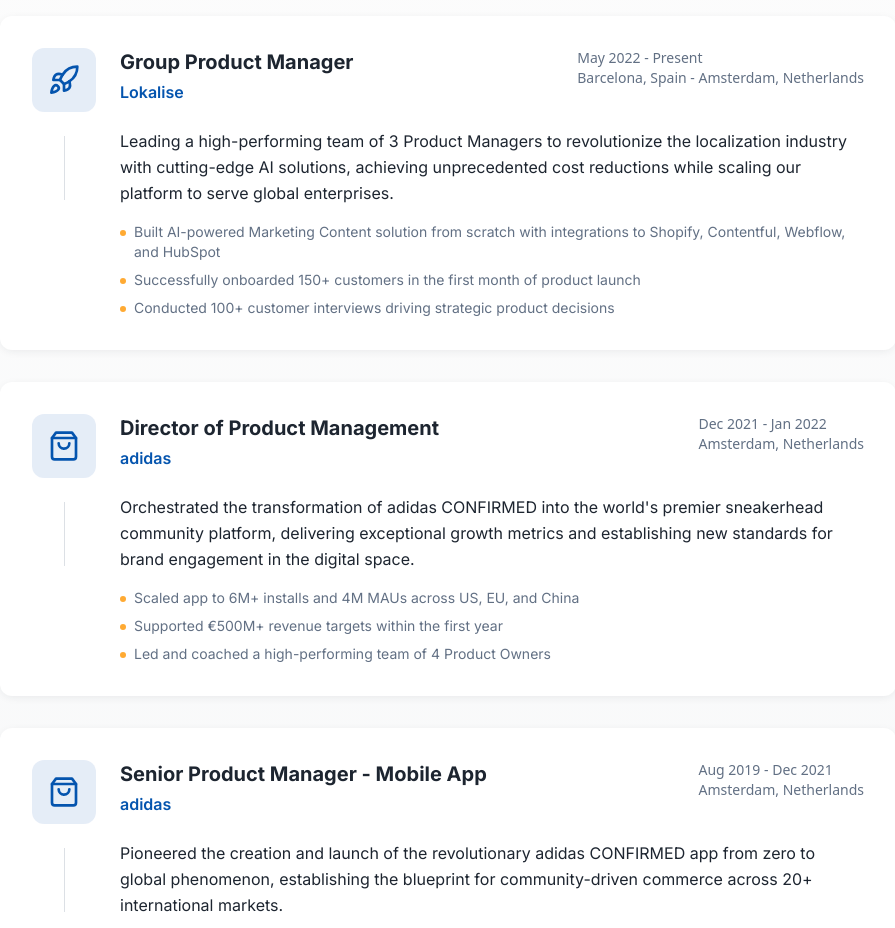
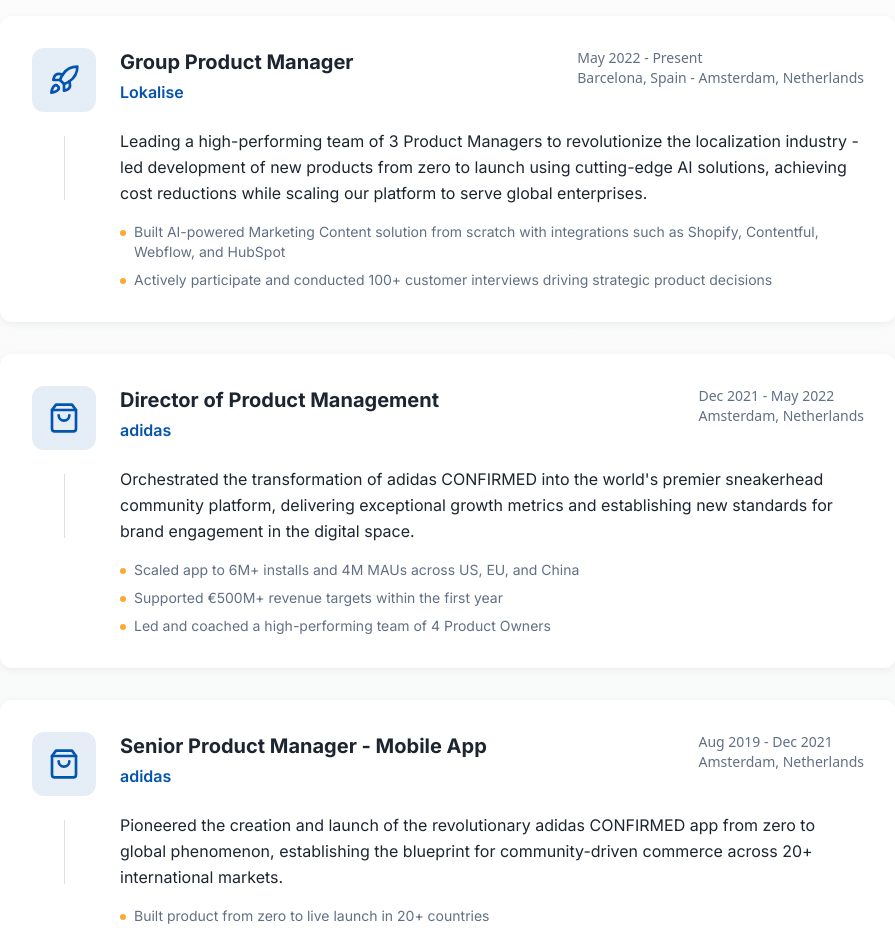
Before and after one commit to cristiantumani/cristian-tumani-portfolio, a React (Vite) app: page / in a window 1280 px wide. Shown: the part 1920-2848 px from the top of the page, without its empty margins (192-1087 px from the left). Built offline with nearby package versions, Linux system fonts and the light colour scheme.

Commit message:
Manual edit: src/components/ExperienceSection.tsx
Edited UI in Lovable

```diff
--- a/src/components/ExperienceSection.tsx
+++ b/src/components/ExperienceSection.tsx
@@ -8,18 +8,18 @@ const ExperienceSection = () => {
       role: "Group Product Manager",
       period: "May 2022 - Present",
       location: "Barcelona, Spain - Amsterdam, Netherlands",
-      description: "Leading a high-performing team of 3 Product Managers to revolutionize the localization industry with cutting-edge AI solutions, achieving unprecedented cost reductions while scaling our platform to serve global enterprises.",
+      description: "Leading a high-performing team of 3 Product Managers to revolutionize the localization industry - led development of new products from zero to launch using cutting-edge AI solutions, achieving cost reductions while scaling our platform to serve global enterprises.",
       achievements: [
-        "Built AI-powered Marketing Content solution from scratch with integrations to Shopify, Contentful, Webflow, and HubSpot",
-        "Successfully onboarded 150+ customers in the first month of product launch",
-        "Conducted 100+ customer interviews driving strategic product decisions"
+        "Built AI-powered Marketing Content solution from scratch with integrations such as Shopify, Contentful, Webflow, and HubSpot",
+  ,
+        "Actively participate and conducted 100+ customer interviews driving strategic product decisions"
       ]
     },
     {
       icon: ShoppingBag,
       company: "adidas",
       role: "Director of Product Management",
-      period: "Dec 2021 - Jan 2022",
+      period: "Dec 2021 - May 2022",
       location: "Amsterdam, Netherlands",
       description: "Orchestrated the transformation of adidas CONFIRMED into the world's premier sneakerhead community platform, delivering exceptional growth metrics and establishing new standards for brand engagement in the digital space.",
       achievements: [
```
